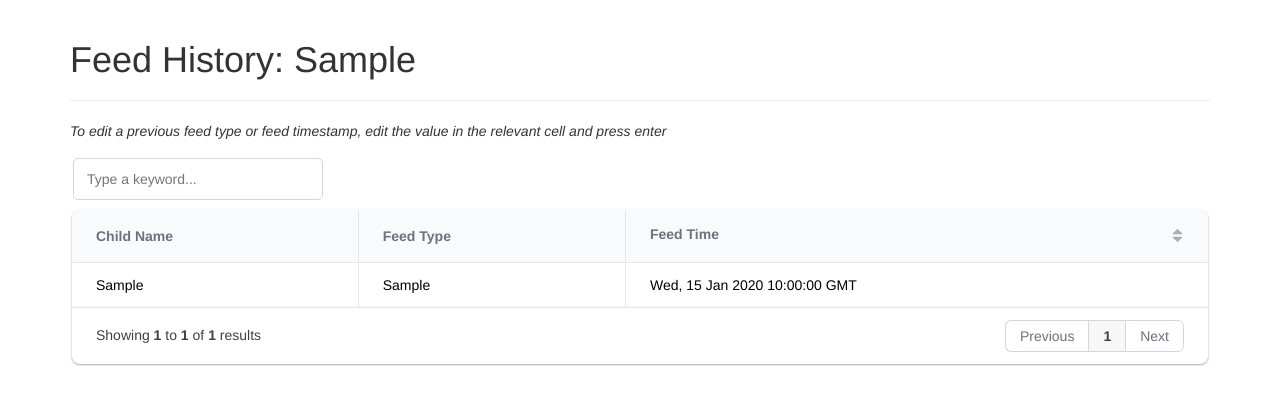
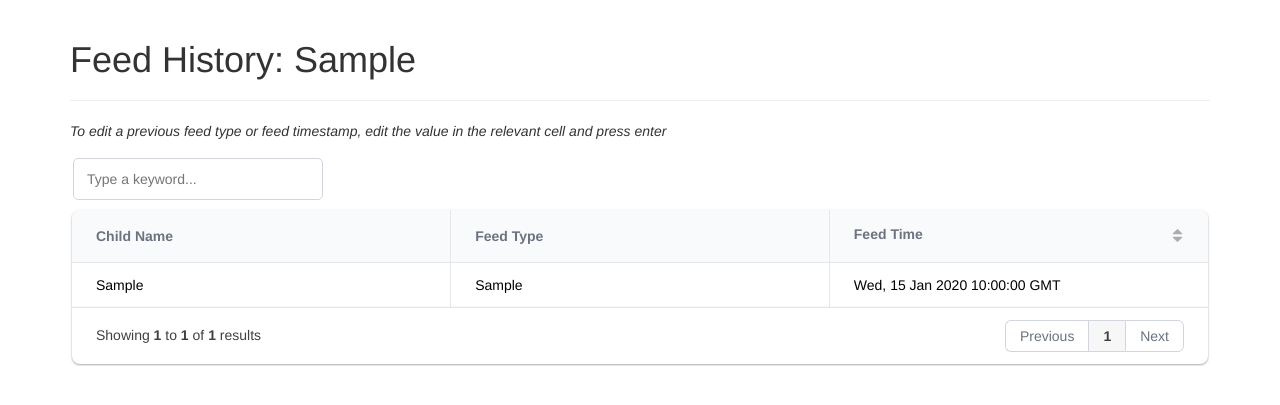
Before and after one commit to scottunderwoodomg/feed-iq, a Flask app: page /feed_history/1 in a window 1280 px wide. Shown: the part 52-457 px from the top of the page. Run offline with Flask 2, Linux system fonts and the light colour scheme; a user stored in the database is signed in; tables that the repository leaves empty hold one stand-in row (values such as "Sample post"); some libraries are stand-ins or nearby versions.

Commit message:
full width in feed history table

```diff
--- a/app/templates/base.html
+++ b/app/templates/base.html
@@ -7,6 +7,11 @@
 {% block styles %}
 {{super()}}
 <link href="https://unpkg.com/gridjs/dist/theme/mermaid.min.css" rel="stylesheet" />
+<style>
+    .gridjs-table {
+        min-width: 100%;
+    }
+</style>
 {% endblock %}
 
 {% block navbar %}
--- a/app/templates/feed_history.html
+++ b/app/templates/feed_history.html
@@ -29,9 +29,9 @@
     new gridjs.Grid({
         columns: [
             { id: 'id', 'hidden': true },
-            { id: 'child_first_name', name: 'Child Name', sort: false },
-            { id: 'feed_type', name: 'Feed Type', sort: false, 'attributes': editableCellAttributes },
-            { id: 'feed_timestamp', name: 'Feed Time', 'attributes': editableCellAttributes },
+            { id: 'child_first_name', name: 'Child Name', width: '33.3%', sort: false },
+            { id: 'feed_type', name: 'Feed Type', width: '33.3%', sort: false, 'attributes': editableCellAttributes },
+            { id: 'feed_timestamp', name: 'Feed Time', width: '33.3%', 'attributes': editableCellAttributes },
         ],
         server: {
             url: "{{ url_for('feed_history_data', selected_child_id=selected_child_id) }}",
```
